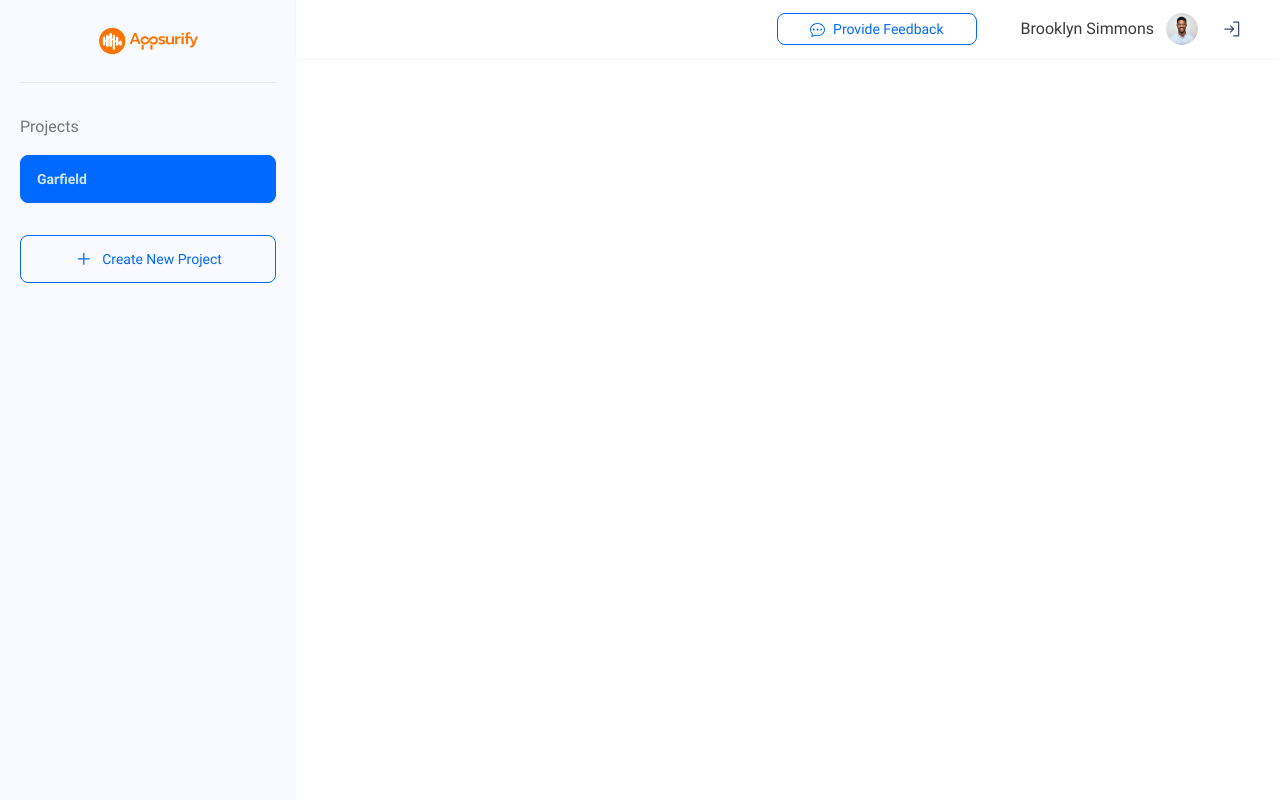
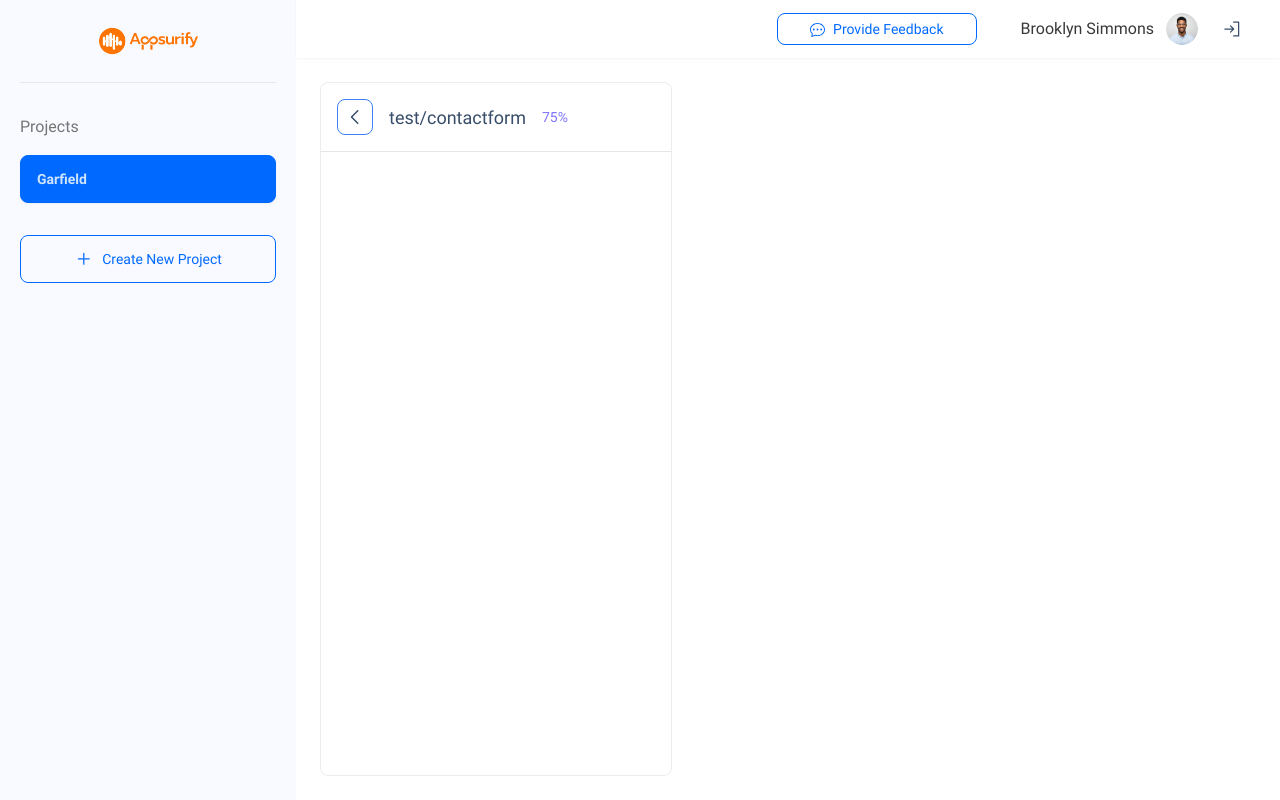
Before and after one commit to RohmadEW/appsurify, a React app: page / in a window 1280 px wide. Built offline with nearby package versions, Linux system fonts and the light colour scheme; the HTML template or start-up script is replaced by a standard one.

Commit message:
header tested

```diff
--- a/src/components/layout/Main.tsx
+++ b/src/components/layout/Main.tsx
@@ -1,3 +1,4 @@
+import ContentMain from "./content/Main";
 import HeaderMain from "./header/Main";
 import SidebarMain from "./sidebar/Main";
 
@@ -11,6 +12,9 @@ export default function LayoutMain() {
         <div className="w-full h-[58px] shadow-sm">
           <HeaderMain />
         </div>
+        <div className="w-full h-[calc(100vh-58px)] overflow-y-auto">
+          <ContentMain />
+        </div>
       </div>
     </div>
   );
--- /dev/null
+++ b/src/components/layout/content/Element.tsx
@@ -0,0 +1,21 @@
+import { GoChevronLeft } from "react-icons/go";
+
+export default function ContentElement() {
+  return (
+    <div className="w-[352px] h-full rounded-[8px] border border-[#ECECEC]">
+      <div className="p-[16px] h-[68px]">
+        <div className="flex items-center gap-[16px]">
+          <a
+            href="#"
+            className="w-[36px] h-[36px] rounded-[8px] border border-blue-500 flex items-center justify-center"
+          >
+            <GoChevronLeft className="w-[24px] h-[24px]" />
+          </a>
+          <div className="text-[18px]">test/contactform</div>
+          <div className="text-[14px] text-[#7F74FF]">75%</div>
+        </div>
+      </div>
+      <hr />
+    </div>
+  );
+}
--- /dev/null
+++ b/src/components/layout/content/Main.tsx
@@ -0,0 +1,11 @@
+import ContentElement from "./Element";
+
+export default function ContentMain() {
+  return (
+    <div className="p-[24px] flex gap-[20px]">
+      <div className="w-[352px] h-[calc(100vh-58px-24px-24px)] overflow-y-auto">
+        <ContentElement />
+      </div>
+    </div>
+  );
+}
```
